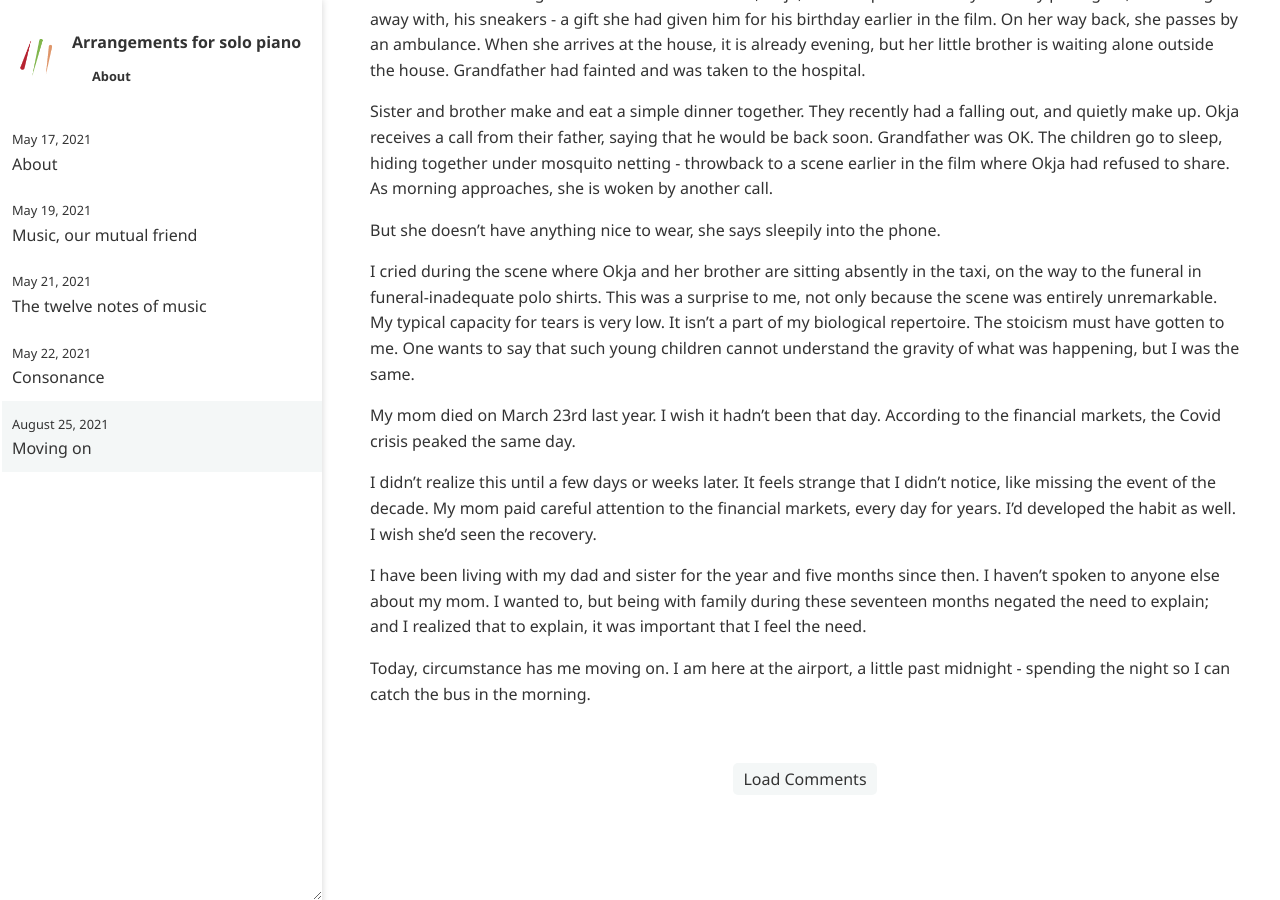
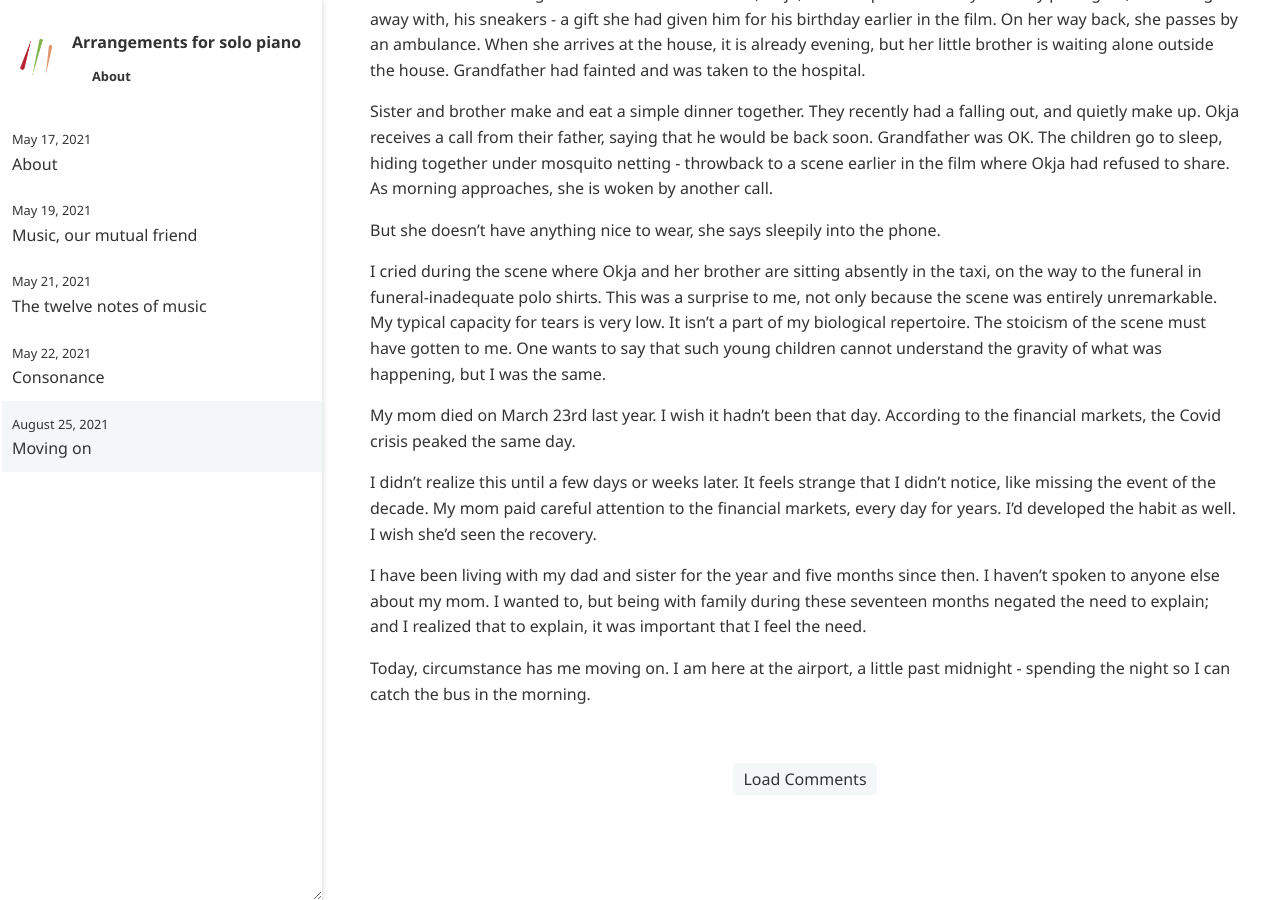
Before and after one commit to ansyblenetwork/arrpiano, a Jekyll site: the page built from _posts/2021-08-25-moving-on.md, in a window 1280 px wide and 900 px high, scrolled down 664 px. Built offline with Jekyll 4.4.1, drawn with Linux system fonts in a browser that asks for light colours.

Commit message:
Update 2021-08-25-moving-on.md

```diff
--- a/_posts/2021-08-25-moving-on.md
+++ b/_posts/2021-08-25-moving-on.md
@@ -20,7 +20,7 @@ Sister and brother make and eat a simple dinner together. They recently had a fa
 
 But she doesn't have anything nice to wear, she says sleepily into the phone.
 
-I cried during the scene where Okja and her brother are sitting absently in the taxi, on the way to the funeral in funeral-inadequate polo shirts. This was a surprise to me, not only because the scene was entirely unremarkable. My typical capacity for tears is very low. It isn't a part of my biological repertoire. The stoicism must have gotten to me. One wants to say that such young children cannot understand the gravity of what was happening, but I was the same.
+I cried during the scene where Okja and her brother are sitting absently in the taxi, on the way to the funeral in funeral-inadequate polo shirts. This was a surprise to me, not only because the scene was entirely unremarkable. My typical capacity for tears is very low. It isn't a part of my biological repertoire. The stoicism of the scene must have gotten to me. One wants to say that such young children cannot understand the gravity of what was happening, but I was the same.
 
 My mom died on March 23rd last year. I wish it hadn't been that day. According to the financial markets, the Covid crisis peaked the same day.
 
```
